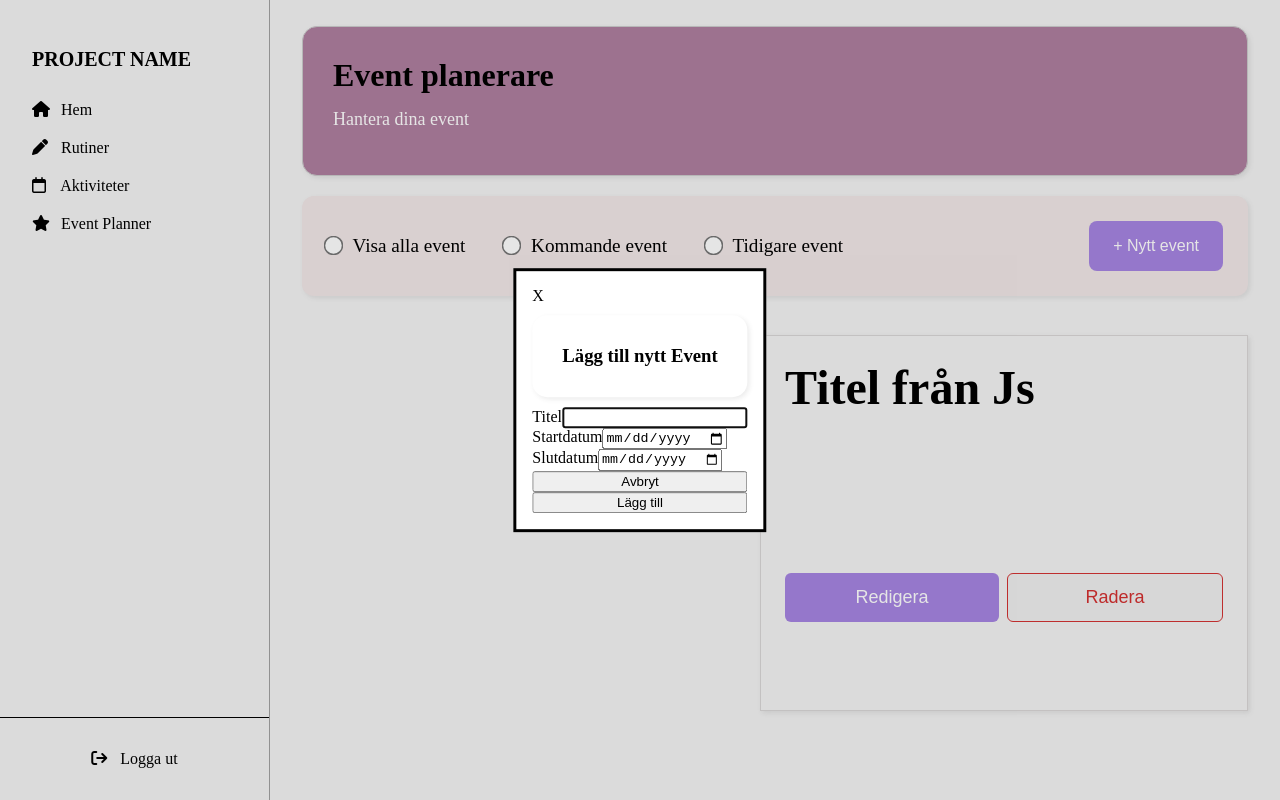
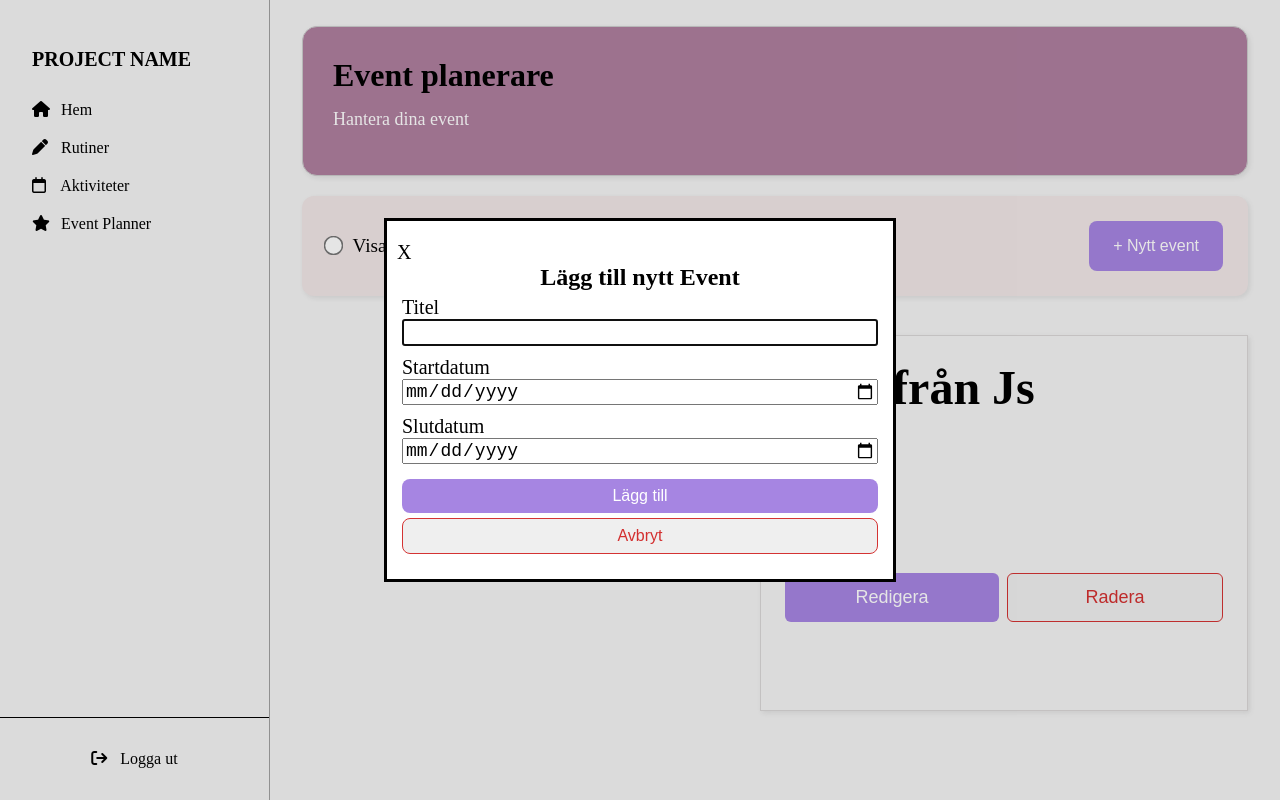
Before and after one commit to Nugget1368/Productivity-Assistant-Application, a plain HTML site: page html-pages/event-planner.html in a window 1280 px wide. Both pictures are taken after a click on the button "+ Nytt event". Drawn offline with Linux system fonts and the light colour scheme.

Commit message:
Styling for dialog

```diff
--- a/builders/builder.js
+++ b/builders/builder.js
@@ -5,12 +5,16 @@ export const formBuilder = (destination = "", formId = "") => {
     dest.append(form);
     let submitBtn = document.createElement("button");
     submitBtn.setAttribute("type", "submit");
+    submitBtn.classList.add("add-button");
     submitBtn.textContent = "Lägg till";
     let cancelBtn = document.createElement("button");
     cancelBtn.setAttribute("id", "cancel-btn");
     cancelBtn.customAttribute = "close-modal"
+    cancelBtn.classList.add("delete-btn");
     cancelBtn.textContent = "Avbryt";
-    form.append(cancelBtn, submitBtn);
+    let footer = document.createElement("footer");
+    footer.append(submitBtn, cancelBtn);
+    form.append(footer);
     //Cancel submit
     cancelBtn.addEventListener("click", (event) => {
         event.preventDefault();
--- /dev/null
+++ b/layout/_dialog.scss
@@ -0,0 +1,62 @@
+dialog {
+  width: 40%;
+  min-width: 300px;
+  position: fixed;
+  top: 50%;
+  left: 50%;
+  transform: translate(-50%, -50%);
+  padding: 20px 10px;
+  article > * {
+    @include flex(column);
+    flex: 1;
+    > * {
+      @include flex(column);
+      margin: 5px;
+      flex: 1;
+      > * {
+        font-size: 20px;
+        flex: 1;
+      }
+      input {
+        font-size: 18px;
+      }
+    }
+  }
+  header {
+    @include flex(row, center, center);
+    height: fit-content;
+    box-shadow: none;
+    border-radius: none;
+    background-color: transparent;
+    border: 0px;
+    padding: 0px;
+    margin: 0;
+    h3 {
+      font-size: 24px;
+    }
+  }
+  span {
+    font-size: 20px;
+    cursor: pointer;
+    &:hover{
+        color: #d32f2f;
+    }
+  }
+  footer {
+    button {
+      margin-top: 5px;
+      font-size: 16px !important;
+      padding: 0.5rem 0.5rem !important;
+    }
+    .delete-btn {
+      border: 1.5px solid #d43333;
+      color: #d32f2f;
+      border-radius: 8px;
+
+      &:hover {
+        background-color: #d43333;
+        color: #ffffff;
+      }
+    }
+  }
+}
--- a/layout/_section-underpages.scss
+++ b/layout/_section-underpages.scss
@@ -146,7 +146,6 @@
         background-color: $add-btn-hover;
       }
     }
-
     &.delete-btn {
       border: 1.5px solid #d43333;
       color: #d32f2f;
--- a/style.scss
+++ b/style.scss
@@ -6,10 +6,12 @@
 @import "./layout/_header-underpages.scss";
 @import "./layout/_section-underpages.scss";
 @import "./layout/_cards-section-event-planner.scss";
+@import "./layout/dialog.scss";
 
 * {
   margin: 0;
   box-sizing: border-box;
+  transition: .2s;
 }
 
 body,
@@ -28,23 +30,3 @@ main {
   width: 100%;
   padding: 1rem 2rem;
 }
-
-dialog {
-  // @include flex(column);
-  position: fixed;
-  top: 50%;
-  left: 50%;
-  transform: translate(-50%, -50%);
-  article > * {
-    @include flex(column);
-  }
-  header {
-    @include flex();
-    background-color: transparent;
-    border: none;
-    height: fit-content;
-  }
-  span {
-    cursor: pointer;
-  }
-}
```
Also changed, not shown: style.css, 1 other file.
